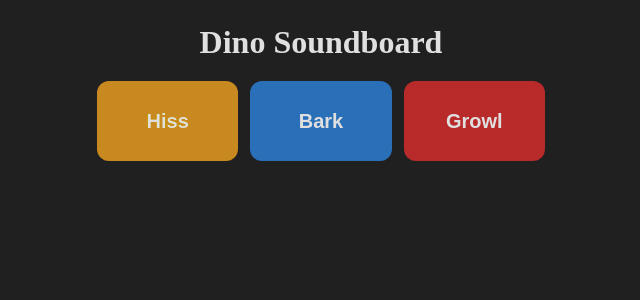
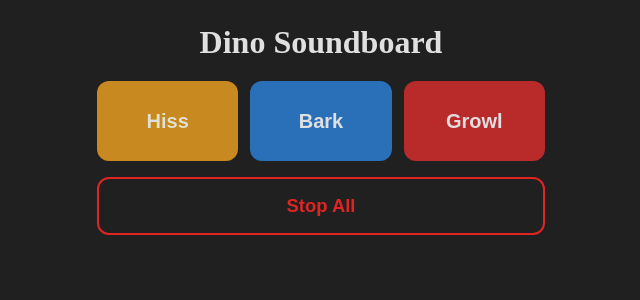
Before and after one commit to NicoClack-Experiments/Dino-Soundboard, a SvelteKit app: page / in a window 1280 px wide. Shown: the top 300 px of the page, without its empty margins (319-959 px from the left). Built offline with nearby package versions, Linux system fonts and the light colour scheme.

Commit message:
Add stop all button

```diff
--- a/src/routes/+page.svelte
+++ b/src/routes/+page.svelte
@@ -2,6 +2,7 @@
 	import { soundCategories } from "$lib/sounds";
 
 	let pointerHandled = false;
+	const audioInstances: HTMLAudioElement[] = [];
 
 	function random(min: number, max: number): number {
 		return Math.random() * (max - min) + min;
@@ -15,6 +16,19 @@
 		const audio = new Audio(url);
 		audio.playbackRate = speed;
 		audio.play();
+		audioInstances.push(audio);
+		audio.addEventListener("ended", () => {
+			const idx = audioInstances.indexOf(audio);
+			if (idx !== -1) audioInstances.splice(idx, 1);
+		});
+	}
+
+	function stopAll() {
+		for (const audio of audioInstances) {
+			audio.pause();
+			audio.currentTime = 0;
+		}
+		audioInstances.length = 0;
 	}
 
 	function playRandomSound(category: (typeof soundCategories)[number]) {
@@ -68,6 +82,9 @@
 			</button>
 		{/each}
 	</div>
+	<button type="button" class="stop-btn" on:click={stopAll}>
+		Stop All
+	</button>
 </main>
 
 <style>
@@ -127,4 +144,33 @@
 			grid-template-columns: repeat(var(--count, 3), 1fr);
 		}
 	}
+
+	.stop-btn {
+		width: 100%;
+		margin-top: 16px;
+		min-height: 56px;
+		font-size: 1.15rem;
+		font-weight: 600;
+		border: 2px solid #ff4444;
+		border-radius: 12px;
+		background: transparent;
+		color: #ff4444;
+		cursor: pointer;
+		touch-action: manipulation;
+		-webkit-tap-highlight-color: transparent;
+		user-select: none;
+		transition:
+			background 0.15s,
+			color 0.15s,
+			transform 0.1s;
+	}
+
+	.stop-btn:hover {
+		background: #ff4444;
+		color: #fff;
+	}
+
+	.stop-btn:active {
+		transform: scale(0.97);
+	}
 </style>
```
